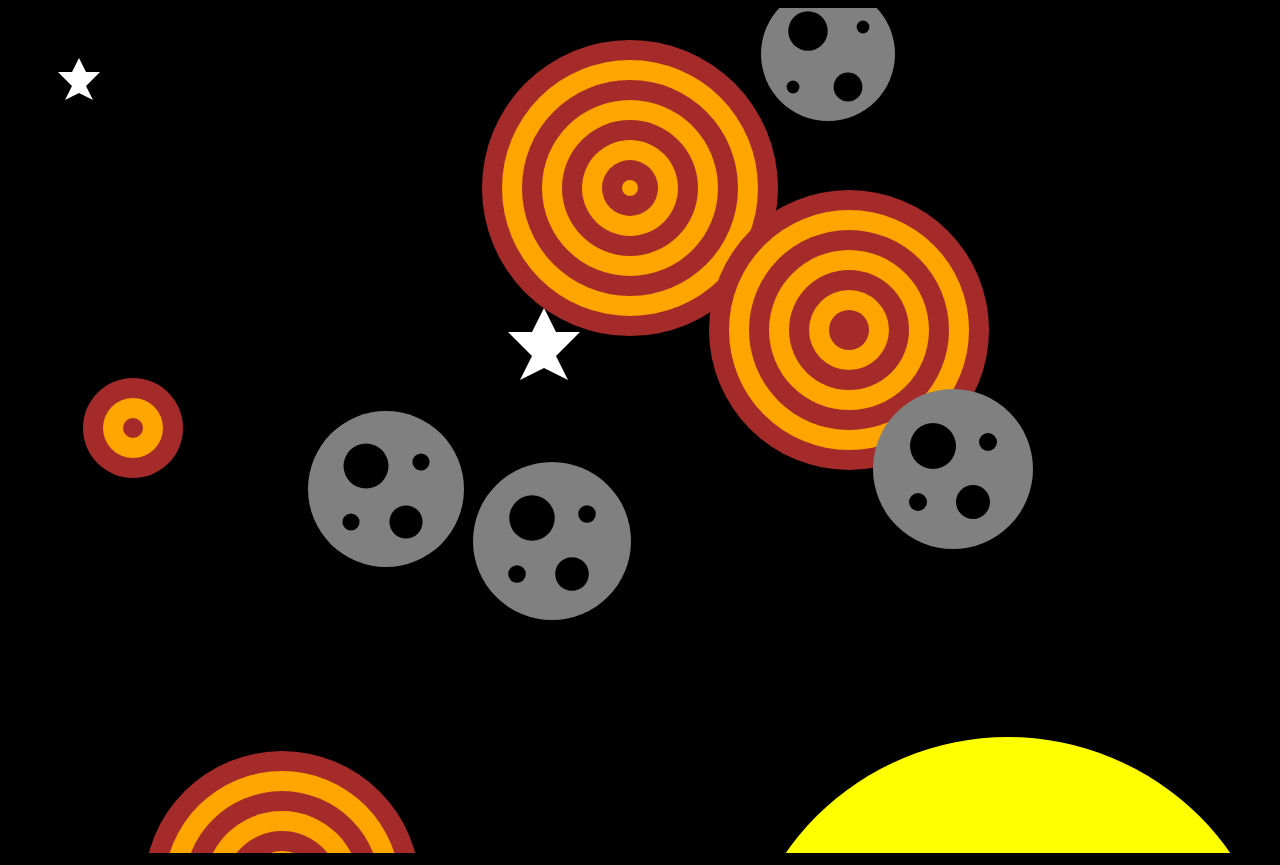
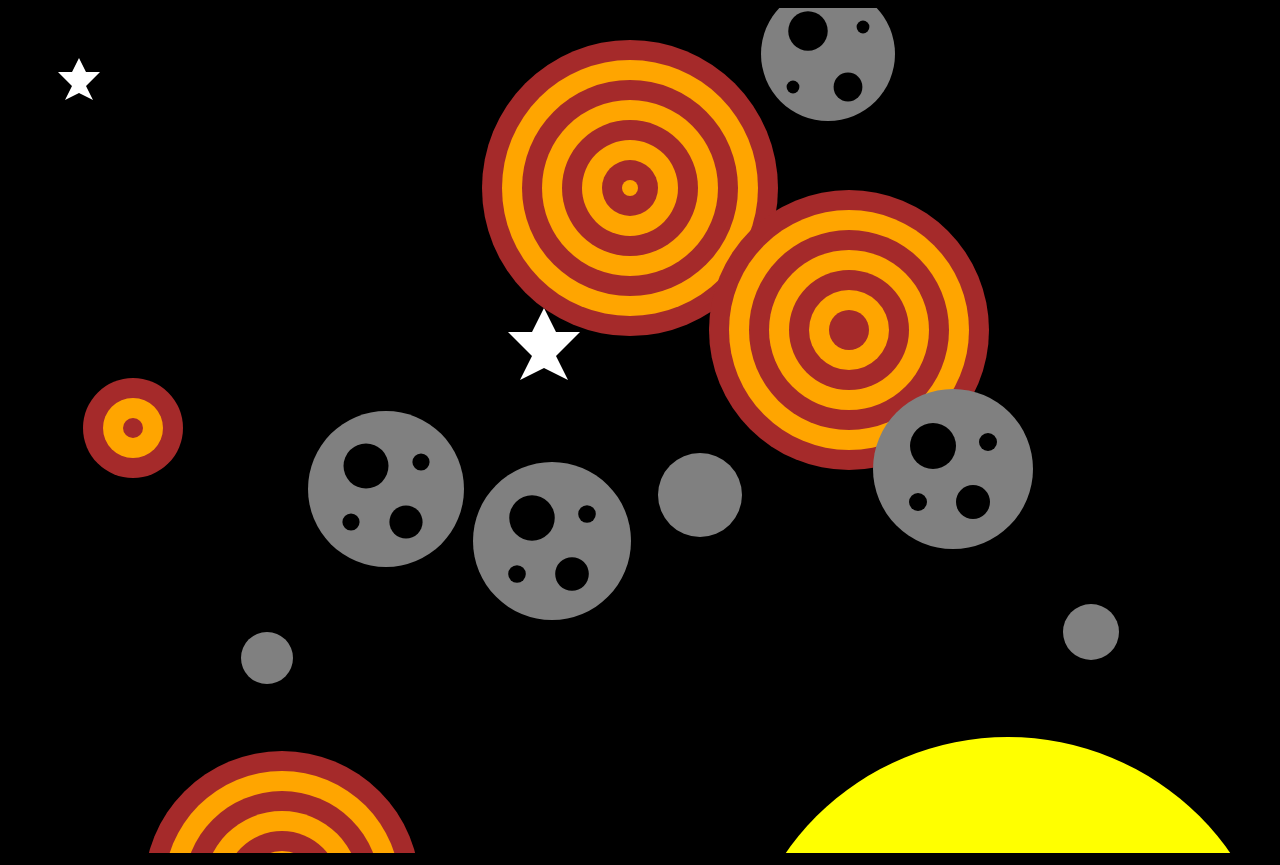
Before and after one commit to stefanw12/wielka-planeta, a plain HTML site: page canvas.html in a window 1280 px wide. Drawn offline with nearby package versions, Linux system fonts and the light colour scheme.

Commit message:
udoskonalenie pszesuwania asteroid

```diff
--- a/canvas.html
+++ b/canvas.html
@@ -253,7 +253,7 @@
 
         Asteroida.prototype.przesun = function () {
             this.y += 10;
-            if (this.y < wys) {
+            if (this.y > bufferHeight) {
                 usun(this, asteroidy);
             }
         };
```
